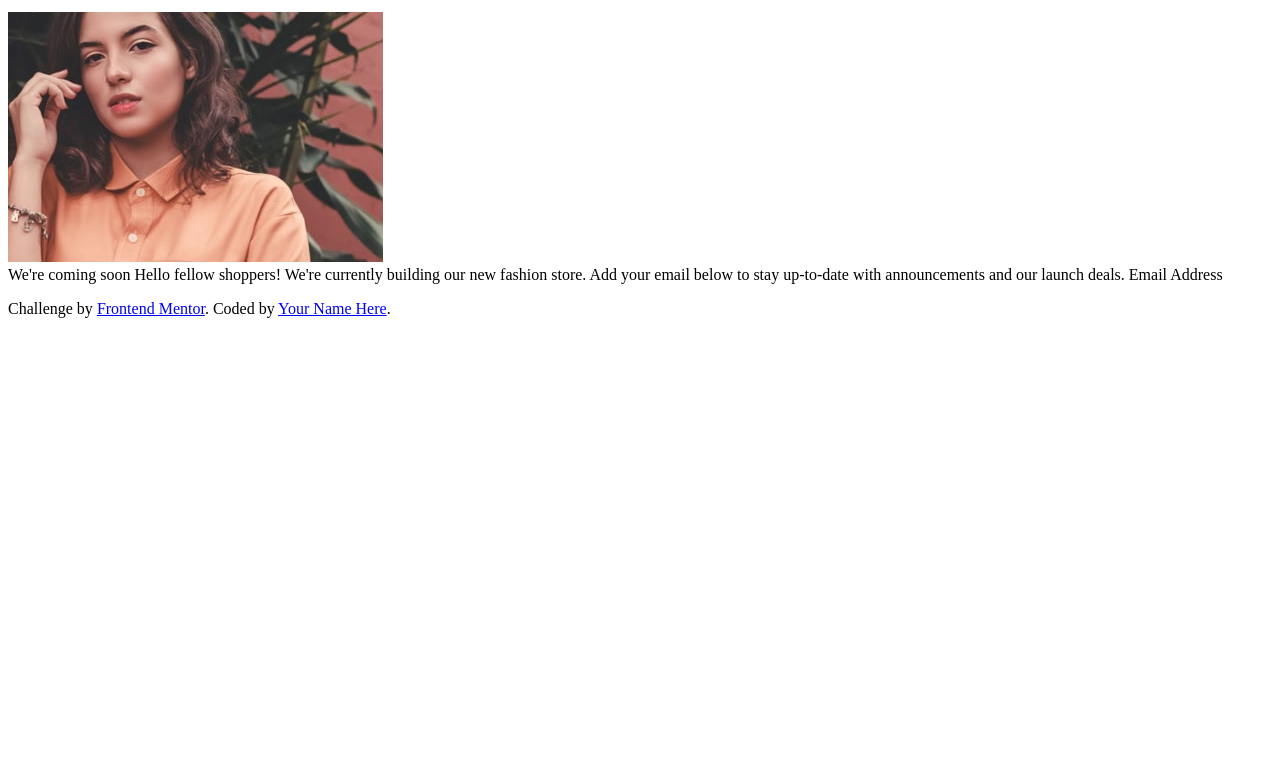
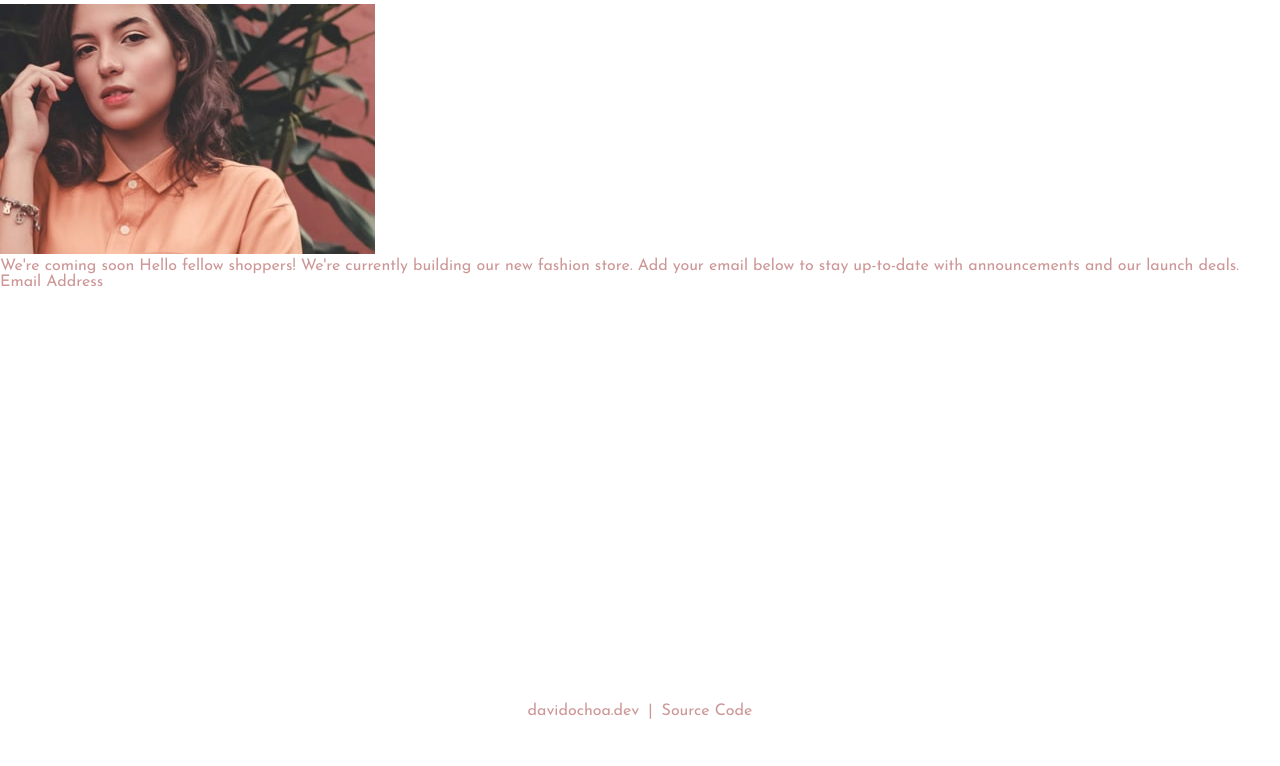
Before and after one commit to davidochoadev/base-apparel-coming-soon, a plain HTML site: page index.html in a window 1280 px wide. Shown: the part 71-837 px from the top of the page. Before the commit the page ends 800 px from the top, so only its background shows below. Drawn offline with Linux system fonts and the light colour scheme.

Commit message:
✅ Feat: Created Footer element

```diff
--- /dev/null
+++ b/assets/css/footer.css
@@ -0,0 +1,28 @@
+/* ================================================================= */
+/*
+   FOOTER SECTION
+*/
+.author__section{
+   position: fixed;
+   bottom: 0;
+   padding: .6em;
+   z-index: 1;
+   width: 100%;
+   text-align: center;
+   background-color: var(--transparent-white);
+}
+.author__section > * {
+   color: var(--desaturated-red);
+   font-weight: 500;
+}
+.author__section > .author__spacer {
+   margin: 0 4px 0 4px;
+}
+.author__section, a {
+   text-decoration: none;
+   transition: .3s ease-out;
+}
+.author__section > .author__anchor:hover {
+   color: var(--soft-red);
+}
+/* ================================================================= */
--- a/assets/css/style.css
+++ b/assets/css/style.css
@@ -1,5 +1,5 @@
 @import url('header.css');
-
+@import url('footer.css');
 :root {
    --desaturated-red: hsl(0,36%,70%);
    --soft-red: hsl(0, 93%, 68%);
@@ -12,3 +12,24 @@
    --gradient-1: linear-gradient(135deg, hsl(0, 0%, 100%), hsl(0, 100%, 98%));
    --gradient-2: linear-gradient(135deg, hsl(0, 80%, 86%), hsl(0, 74%, 74%));
 }
+
+*{
+   padding: 0;
+   margin: 0;
+   color: var(--desaturated-red);
+   box-sizing: border-box;
+}
+
+html {
+   font-size: 16px;
+}
+
+body {
+   min-height: 100vh;
+   display: grid;
+   grid-template-rows: auto 1fr 2fr;
+   text-rendering: optimizeSpeed;
+   font-family: 'Josefin Sans', sans-serif;
+   font-weight: 400;
+   z-index:0;
+}
--- a/index.html
+++ b/index.html
@@ -15,7 +15,7 @@
   <!-- Linking to the stylesheet page -->
   <link rel="stylesheet" href="./assets/css/style.css">
   <!-- This tag is linking the favicon on the browser tab of the page -->
-  <link rel="icon" type="image/png" sizes="32x32" href="./images/favicon-32x32.png">
+  <link rel="icon" type="image/png" sizes="32x32" href="./assets/images/favicon-32x32.png">
   <!-- Link provided by googlefonts to get custom font-->
   <link rel="preconnect" href="https://fonts.googleapis.com">
   <link rel="preconnect" href="https://fonts.gstatic.com" crossorigin>
@@ -40,11 +40,11 @@
 
   Email Address
 
-  <footer>
-    <p class="attribution">
-      Challenge by <a href="https://www.frontendmentor.io?ref=challenge" target="_blank">Frontend Mentor</a>.
-      Coded by <a href="#">Your Name Here</a>.
-    </p>
+  <footer class="author__section">
+    <a href="https://davidochoa.fly.dev" target="_blank" class="author__anchor">davidochoa.dev</a>
+    <span class="author__spacer">|</span>
+    <a href="https://github.com/davidochoadev/social-proof-section" class="author__anchor">Source Code</a>
   </footer>
+  <script src="./src/index.js" defer></script>
 </body>
 </html>
```
